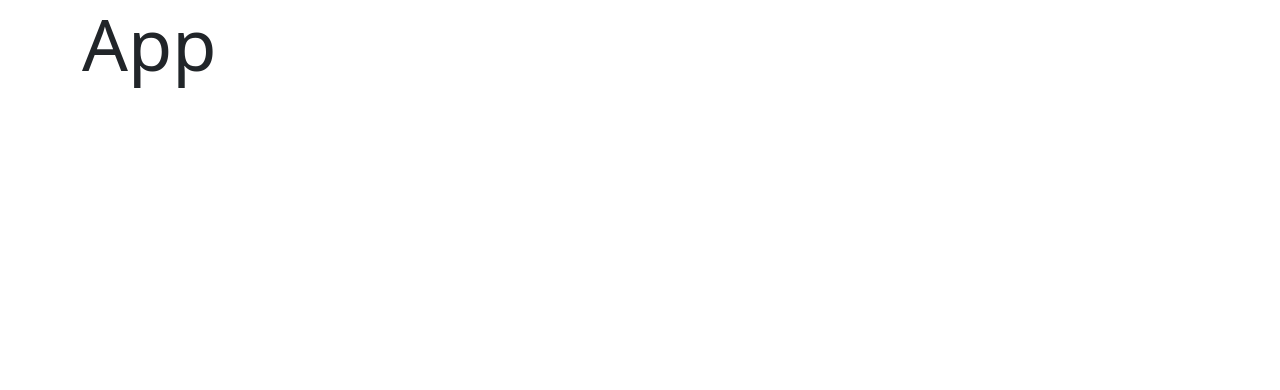
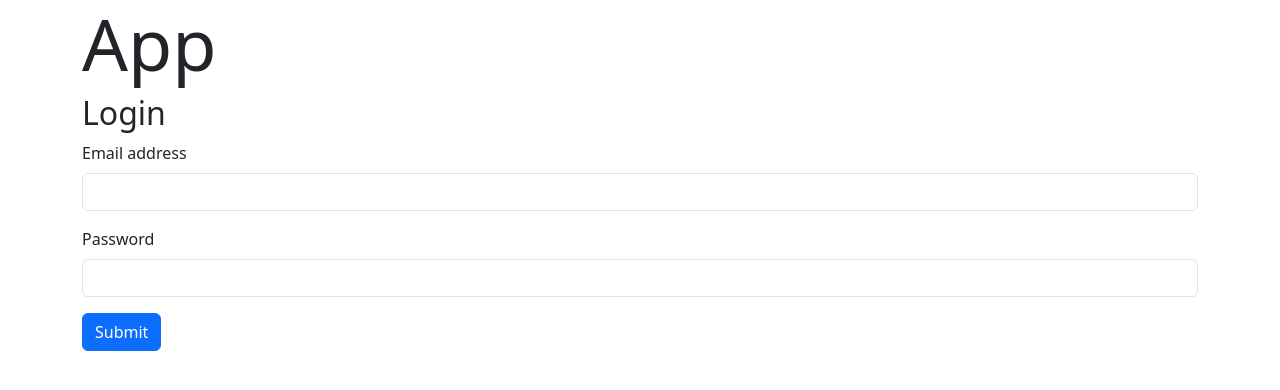
Before and after one commit to MariusCodeAcademy/type19_19_react_ts_event_fetch, a React (Vite) app: page / in a window 1280 px wide. Shown: the top 390 px of the page. Built offline with nearby package versions, Linux system fonts and the light colour scheme.

Commit message:
Empty form

```diff
--- a/src/App.tsx
+++ b/src/App.tsx
@@ -1,9 +1,11 @@
-import React from 'react';
+// import React from 'react';
+import Login from './components/Login';
 
 export default function App() {
   return (
     <div className='container'>
       <h1 className='display-2'>App</h1>
+      <Login />
     </div>
   );
 }
--- /dev/null
+++ b/src/components/Login.tsx
@@ -0,0 +1,28 @@
+//
+export default function Login() {
+  return (
+    <div>
+      <h2>Login</h2>
+      <form noValidate>
+        {/* email input */}
+        <div className='mb-3'>
+          <label htmlFor='email' className='form-label'>
+            Email address
+          </label>
+          <input type='email' className='form-control' id='email' aria-describedby='emailHelp' />
+        </div>
+        {/* pass input */}
+        <div className='mb-3'>
+          <label htmlFor='password' className='form-label'>
+            Password
+          </label>
+          <input type='password' className='form-control' id='password' />
+        </div>
+
+        <button type='submit' className='btn btn-primary'>
+          Submit
+        </button>
+      </form>
+    </div>
+  );
+}
```
